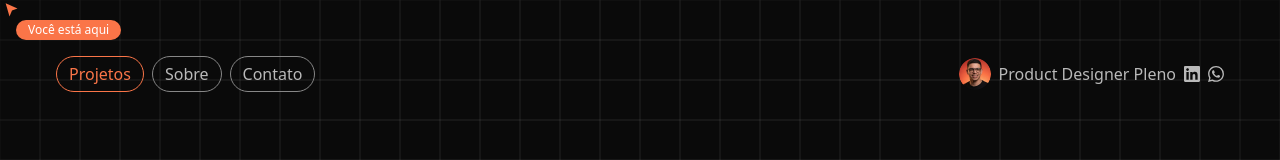
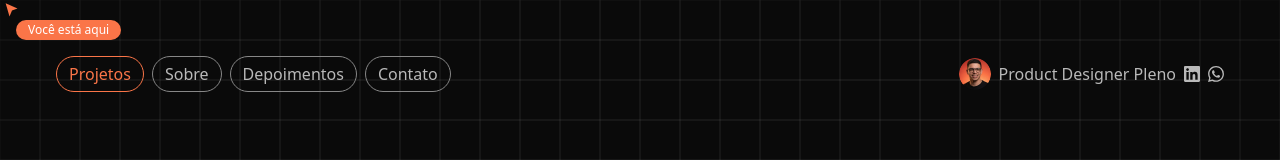
Before and after one commit to Kayanlopes/Kayan-sitee, a Next.js app: page / in a window 1280 px wide. Shown: the top 160 px of the page. Built offline with nearby package versions, Linux system fonts and the light colour scheme; a web font is replaced by a local one.

Commit message:
Add Depoimentos nav pill and improve contact photo quality
- Add "Depoimentos" link to hero nav (#depoimentos), all 4 section ids confirmed
- Update contact photo to high-res asset, render at 128x128 with quality={90}

```diff
--- a/app/components/ContactSection.tsx
+++ b/app/components/ContactSection.tsx
@@ -47,9 +47,10 @@ export default function ContactSection() {
               <Image
                 src="/contact-photo.jpg"
                 alt="Kayan Cassariego"
-                width={64}
-                height={64}
-                className="w-16 h-16 rounded-full object-cover shrink-0"
+                width={128}
+                height={128}
+                quality={90}
+                className="w-32 h-32 rounded-full object-cover shrink-0"
               />
               <h2 className="font-poppins font-semibold text-[36px] leading-tight text-white max-w-[500px]">
                 Entre em contato, vamos trabalhar em seu projeto
--- a/app/page.tsx
+++ b/app/page.tsx
@@ -42,6 +42,12 @@ export default function Home() {
               className="font-overused text-[16px] leading-[18px] text-[#b9b9b9] border border-[#878787] rounded-full px-3 py-2 hover:text-white hover:border-white transition-colors"
             >
               Sobre
+            </a>
+            <a
+              href="#depoimentos"
+              className="font-overused text-[16px] leading-[18px] text-[#b9b9b9] border border-[#878787] rounded-full px-3 py-2 hover:text-white hover:border-white transition-colors"
+            >
+              Depoimentos
             </a>
             <a
               href="#contato"
```
Also changed, not shown: public/contact-photo.jpg.
